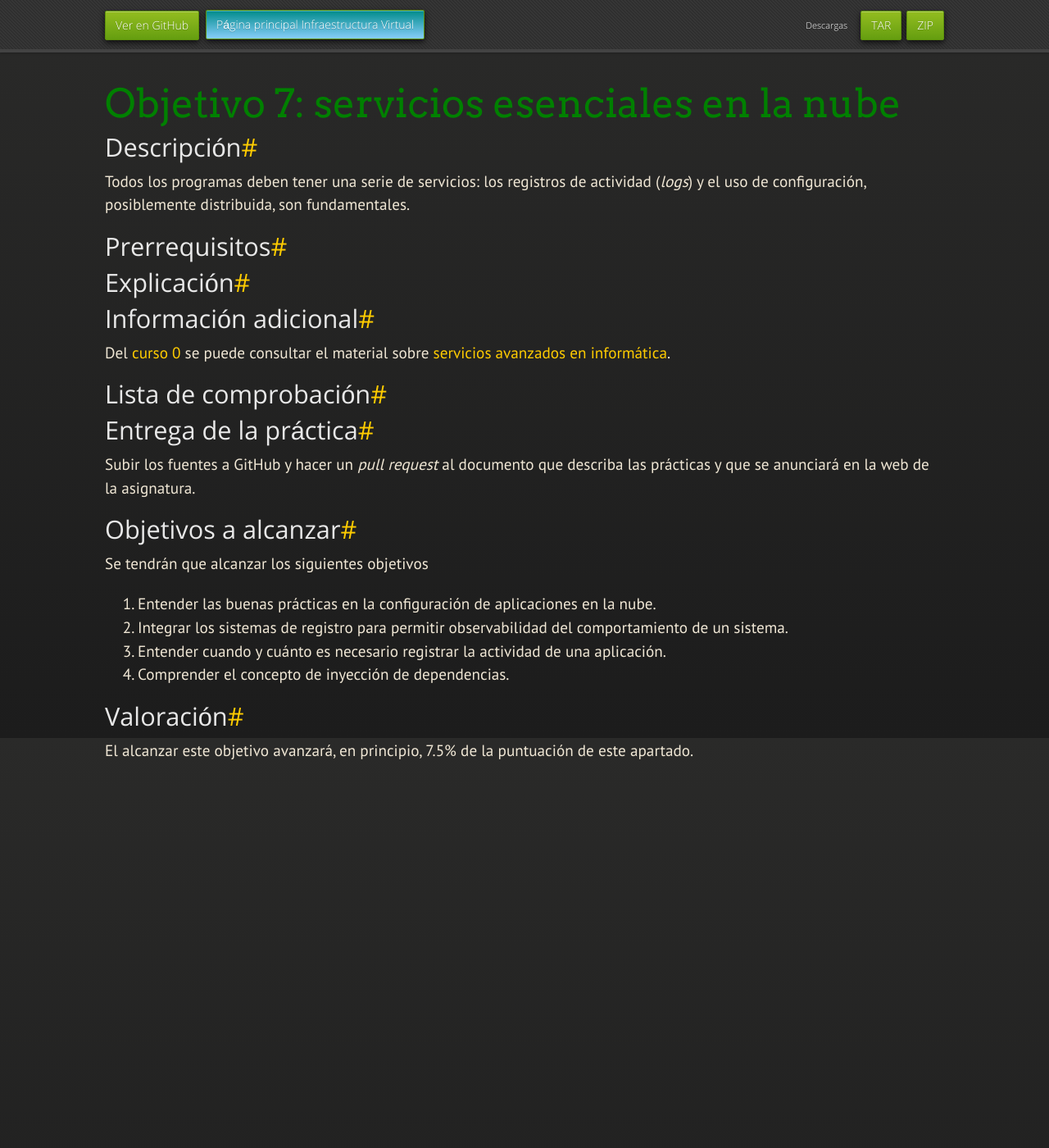
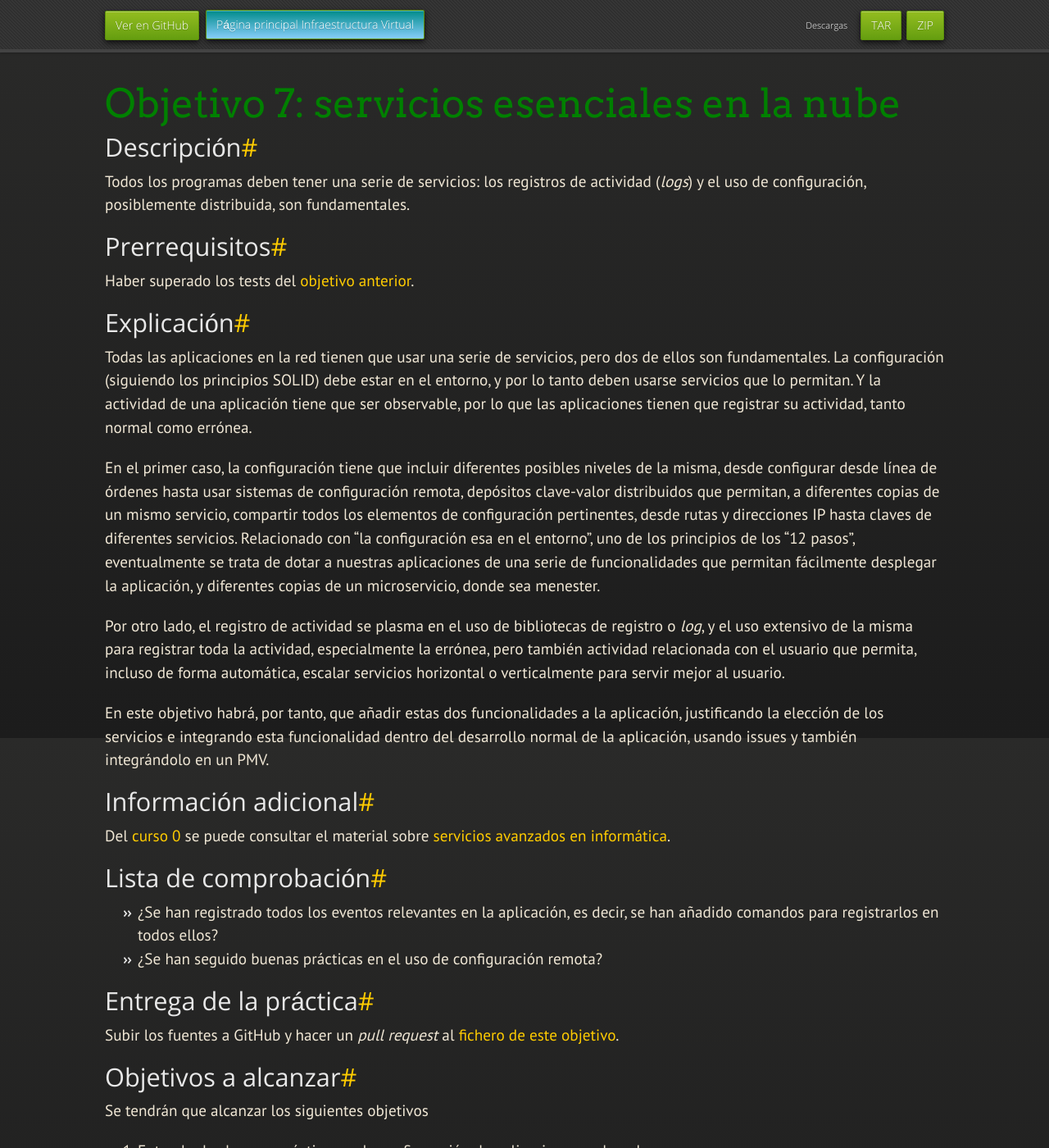
Before and after one commit to JJ/IV, a Jekyll site: the page built from documentos/proyecto/7.Servicios.md, in a window 1280 px wide and 1400 px high. Shown: the whole window at 82% size. Built offline with Jekyll 4.4.1, drawn with Linux system fonts in a browser that asks for light colours; nearby versions of some CDN libraries; some web fonts are replaced; our own code applies the rules of GitHub Pages for plain Markdown files.

Commit message:
Sync documentos/proyecto/7.Servicios.md de master a gh-pages

```diff
--- a/documentos/proyecto/7.Servicios.md
+++ b/documentos/proyecto/7.Servicios.md
@@ -13,20 +13,54 @@ distribuida, son fundamentales.
 
 ## Prerrequisitos
 
+Haber superado los tests del [objetivo anterior](6.CI).
+
 ## Explicación
+
+Todas las aplicaciones en la red tienen que usar una serie de servicios, pero
+dos de ellos son fundamentales. La configuración (siguiendo los principios
+SOLID) debe estar en el entorno, y por lo tanto deben usarse servicios que lo
+permitan. Y la actividad de una aplicación tiene que ser observable, por lo que
+las aplicaciones tienen que registrar su actividad, tanto normal como errónea.
+
+En el primer caso, la configuración tiene que incluir diferentes posibles
+niveles de la misma, desde configurar desde línea de órdenes hasta usar sistemas
+de configuración remota, depósitos clave-valor distribuidos que permitan, a
+diferentes copias de un mismo servicio, compartir todos los elementos de
+configuración pertinentes, desde rutas y direcciones IP hasta claves de
+diferentes servicios. Relacionado con "la configuración esa en el entorno", uno
+de los principios de los "12 pasos", eventualmente se trata de dotar a nuestras
+aplicaciones de una serie de funcionalidades que permitan fácilmente desplegar
+la aplicación, y diferentes copias de un microservicio, donde sea menester.
+
+Por otro lado, el registro de actividad se plasma en el uso de bibliotecas de
+registro o *log*, y el uso extensivo de la misma para registrar toda la
+actividad, especialmente la errónea, pero también actividad relacionada con el
+usuario que permita, incluso de forma automática, escalar servicios horizontal o
+verticalmente para servir mejor al usuario.
+
+En este objetivo habrá, por tanto, que añadir estas dos funcionalidades a la
+aplicación, justificando la elección de los servicios e integrando esta
+funcionalidad dentro del desarrollo normal de la aplicación, usando issues y
+también integrándolo en un PMV.
 
 ## Información adicional
 
 Del [curso 0](https://jj.github.io/curso-tdd) se puede consultar el
-material sobre [servicios avanzados en informática](https://github.com/JJ/curso-tdd/blob/master/temas/servicios).
+material sobre [servicios avanzados en
+informática](https://github.com/JJ/curso-tdd/blob/master/temas/servicios.md).
 
 ## Lista de comprobación
 
+* ¿Se han registrado todos los eventos relevantes en la aplicación, es decir, se
+  han añadido comandos para registrarlos en todos ellos?
+* ¿Se han seguido buenas prácticas en el uso de configuración remota?
+
 ## Entrega de la práctica
 
-Subir los fuentes a GitHub y hacer un *pull request* al documento que
-describa las prácticas y que se anunciará en la web de la
-asignatura.
+Subir los fuentes a GitHub y hacer un *pull request* al
+[fichero de este
+objetivo](https://github.com/JJ/IV-21-22/blob/master/practicas/objetivo-7.md).
 
 ## Objetivos a alcanzar
 
```
